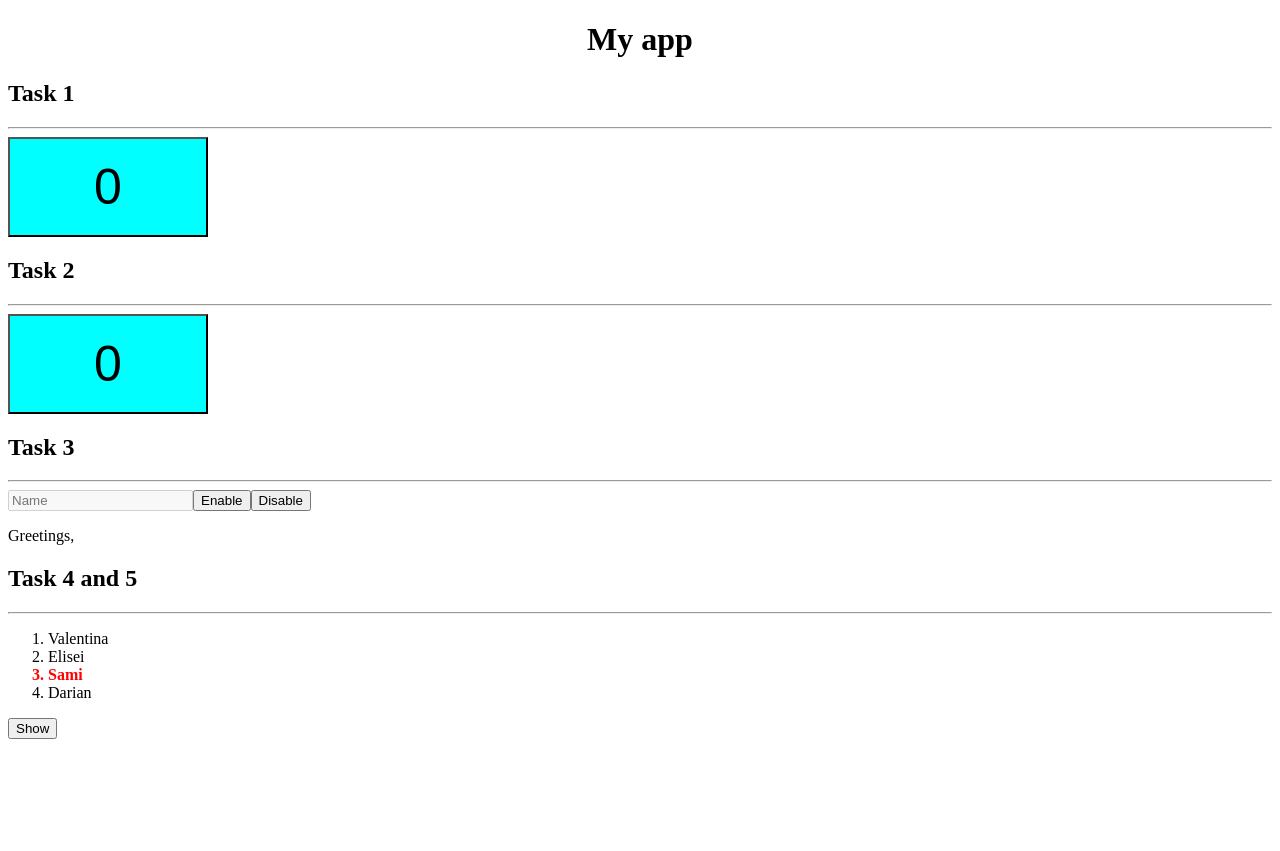
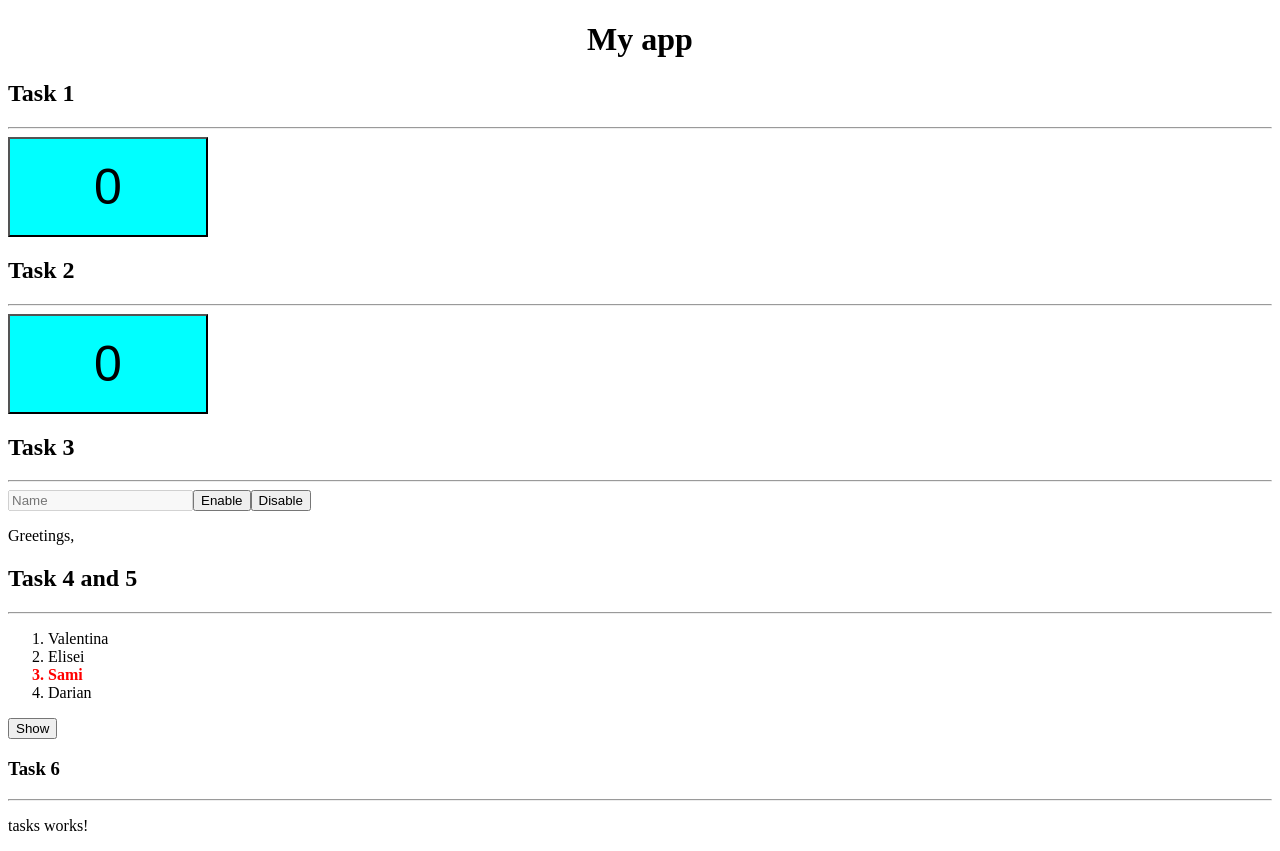
Before and after one commit to samuelburaga/angular-tasks, an Angular app: page / in a window 1280 px wide. Before the commit the page ends 800 px from the top, so only its background shows below. Built offline with nearby package versions, Linux system fonts and the light colour scheme.

Commit message:
task 6 works

```diff
--- a/src/app/app.component.html
+++ b/src/app/app.component.html
@@ -11,3 +11,6 @@
 <h2>Task 4 and 5</h2>
 <hr />
 <app-list></app-list>
+<h3>Task 6</h3>
+<hr />
+<app-tasks></app-tasks>
```
